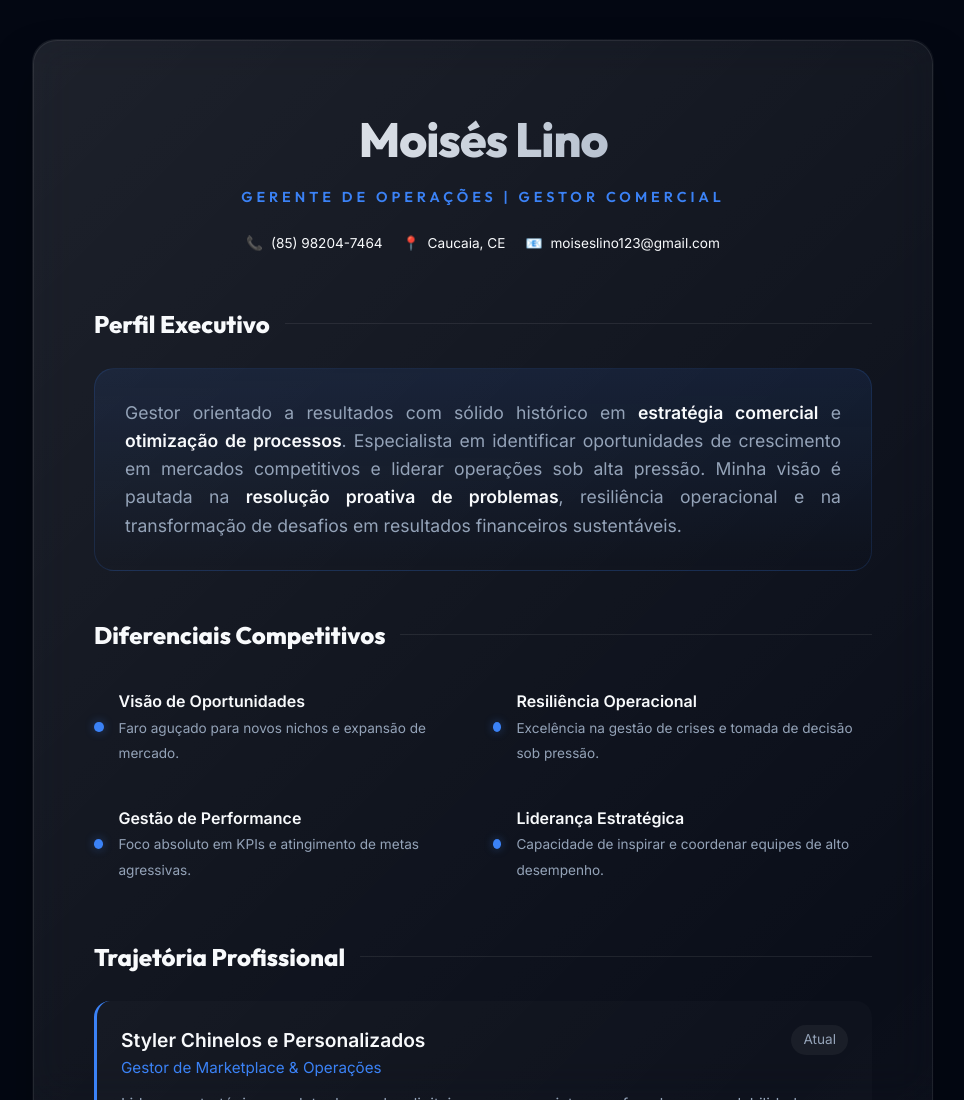
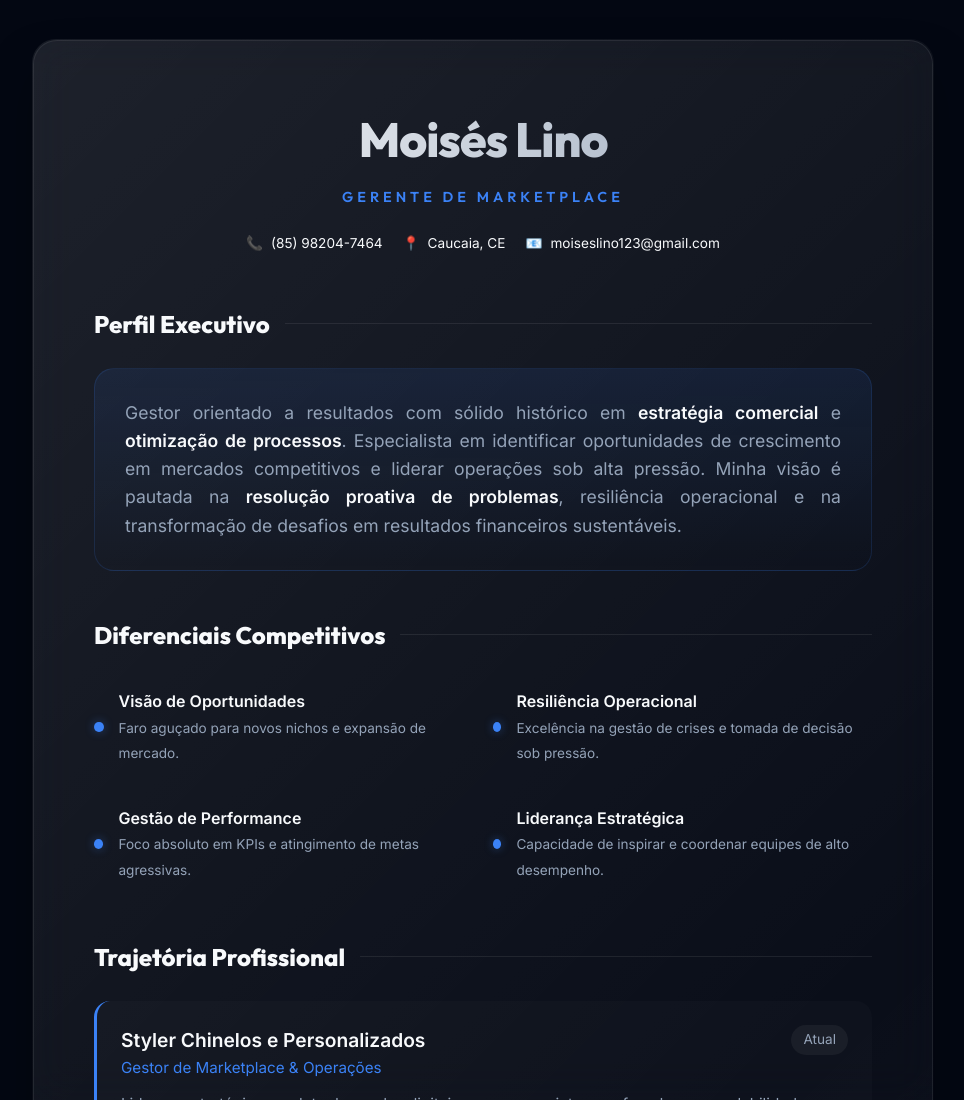
Before and after one commit to moiseslino0/curriculo_moises2026, a plain HTML site: page index.html in a window 1280 px wide. Shown: the top 1100 px of the page, without its empty margins (157-1121 px from the left). Drawn offline with Linux system fonts and the light colour scheme.

Commit message:
Atualizando titulo para Gerente de Marketplace

```diff
--- a/index.html
+++ b/index.html
@@ -319,7 +319,7 @@
     <div class="container">
         <header>
             <h1>Moisés Lino</h1>
-            <div class="tagline">Gerente de Operações | Gestor Comercial</div>
+            <div class="tagline">Gerente de Marketplace</div>
             <div class="contact-info">
                 <div class="contact-item">📞 <span>(85) 98204-7464</span></div>
                 <div class="contact-item">📍 <span>Caucaia, CE</span></div>
```
